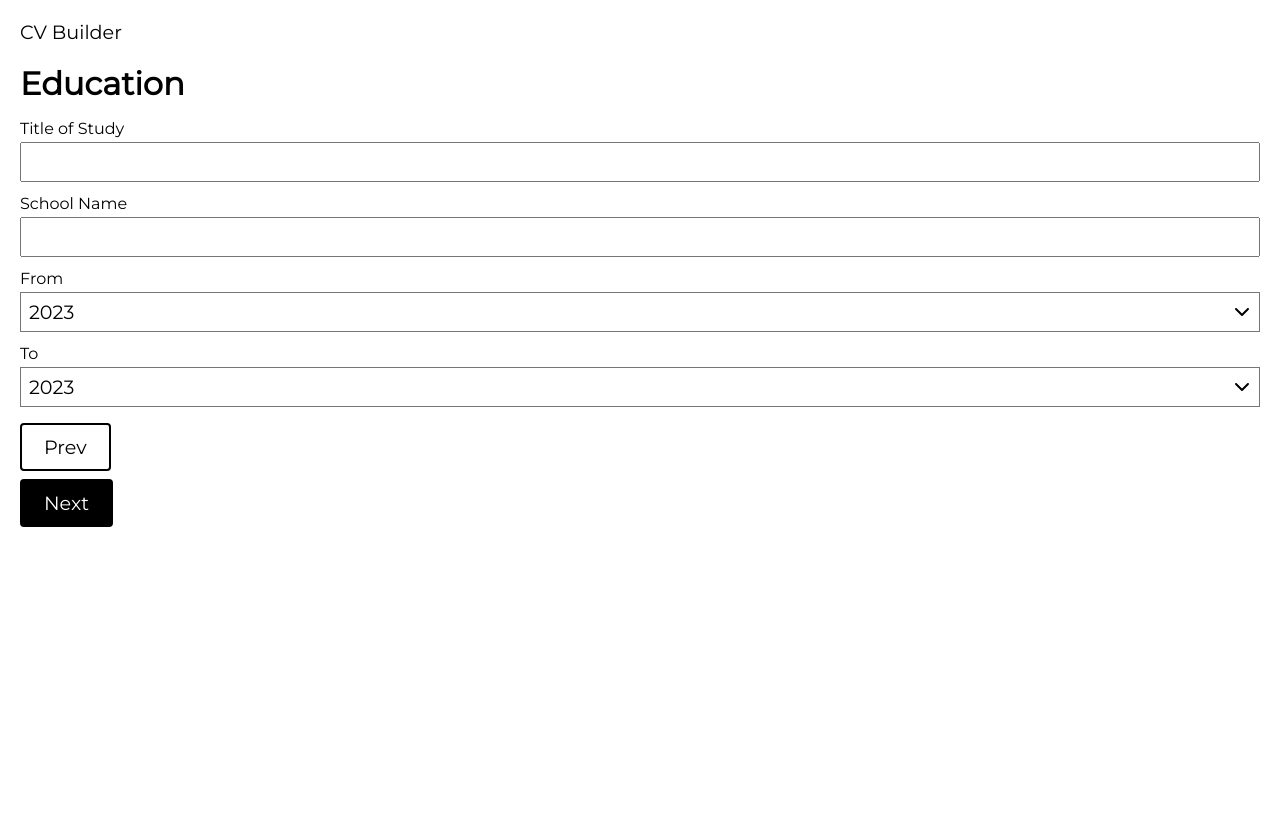
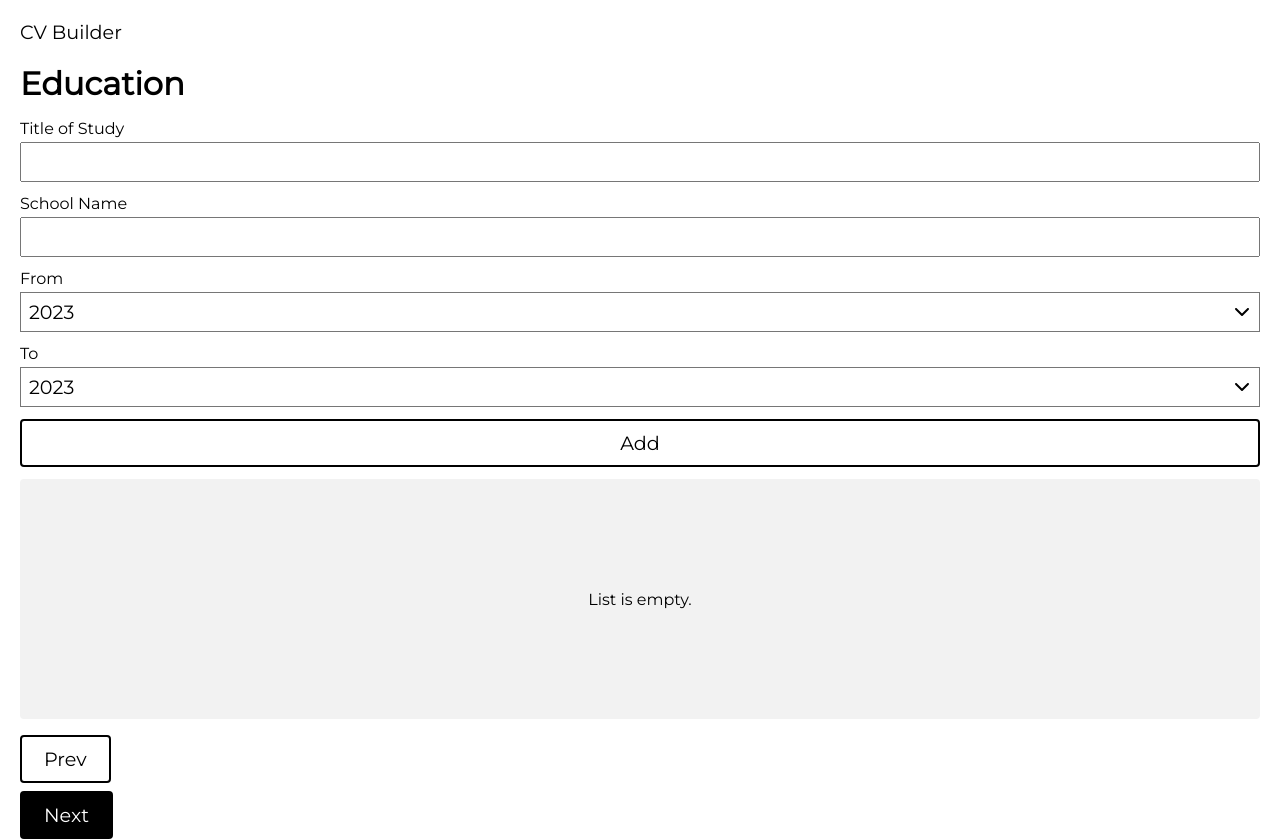
Before and after one commit to Zekumoru/top-cv-application, a React (Create React App) app: page / in a window 1280 px wide. Before the commit the page ends 800 px from the top, so only its background shows below. Built offline with nearby package versions, Linux system fonts and the light colour scheme.

Commit message:
Create ListContainer

```diff
--- a/src/App.js
+++ b/src/App.js
@@ -2,6 +2,7 @@ import React from 'react';
 import Form from './components/Form';
 import TopNavBar from './components/TopNavBar';
 import LabeledInput from './components/LabeledInput';
+import ListContainer from './components/ListContainer';
 
 const pages = [
   {
@@ -35,6 +36,8 @@ const pages = [
           rangeFrom={1920}
           rangeTo={new Date().getFullYear()}
         />
+        <button>Add</button>
+        <ListContainer />
       </div>
     ),
   },
--- /dev/null
+++ b/src/components/ListContainer.js
@@ -0,0 +1,14 @@
+import React from 'react';
+import '../styles/ListContainer.scss';
+
+class ListContainer extends React.Component {
+  render() {
+    return (
+      <div className="ListContainer">
+        <div className="empty-text">List is empty.</div>
+      </div>
+    );
+  }
+}
+
+export default ListContainer;
--- /dev/null
+++ b/src/styles/ListContainer.scss
@@ -0,0 +1,16 @@
+.ListContainer {
+  height: 240px;
+  background-color: hsl(0, 0%, 95%);
+  border-radius: 4px;
+
+  .empty-text {
+    display: none;
+  }
+
+  .empty-text:only-child {
+    width: 100%;
+    height: 100%;
+    display: grid;
+    place-items: center;
+  }
+}
```
